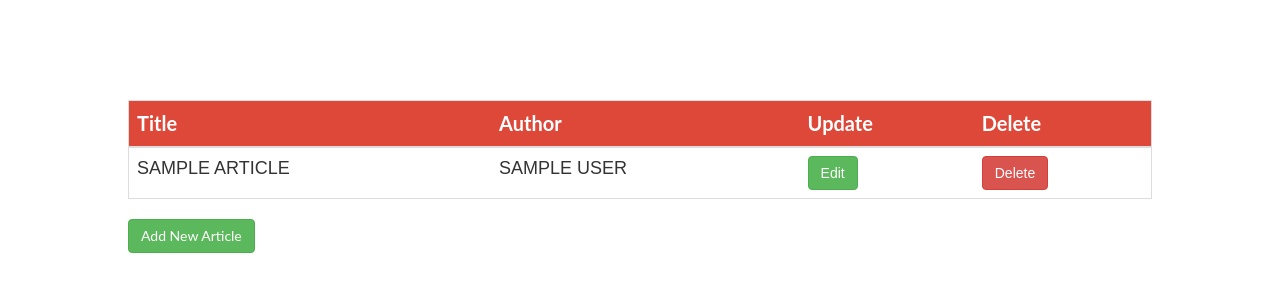
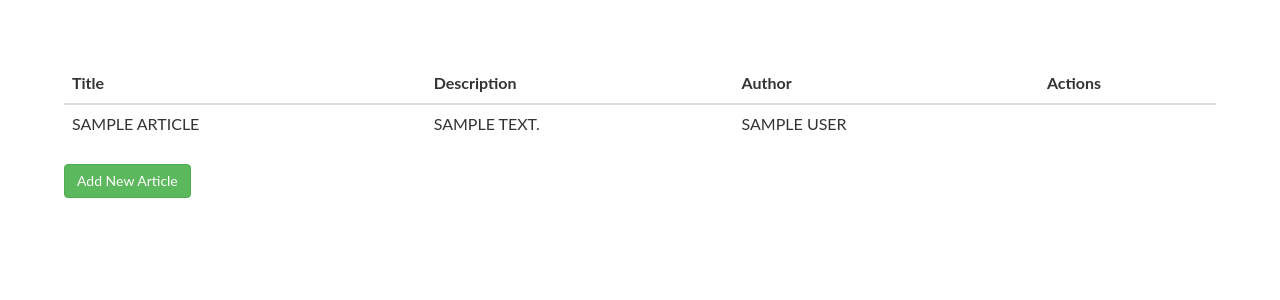
Before and after one commit to Libbna/BLOG_SITE, a PHP site: page /blog/admin/index.php in a window 1280 px wide. Shown: the part 64-364 px from the top of the page. Run offline with PHP 8.4, Linux system fonts and the light colour scheme; the visitor is signed in with stand-in values (Sample User, id 1); tables that the repository leaves empty or names only in its code hold one stand-in row (values such as "Sample post").

Commit message:
updated code

```diff
--- a/admin/index.php
+++ b/admin/index.php
@@ -12,30 +12,12 @@ if (!$user->is_logged_in()) {
 <head>
     <link rel="stylesheet" href="http://localhost/blog/assets/style.css">
     <link rel="stylesheet" href="https://maxcdn.bootstrapcdn.com/bootstrap/3.4.1/css/bootstrap.min.css">
+    <link rel="stylesheet" href="https://cdnjs.cloudflare.com/ajax/libs/font-awesome/4.7.0/css/font-awesome.min.css">
+
     <script src="https://ajax.googleapis.com/ajax/libs/jquery/3.5.1/jquery.min.js"></script>
     <script src="https://maxcdn.bootstrapcdn.com/bootstrap/3.4.1/js/bootstrap.min.js"></script>
 </head>
-<style>
-    .content1 {
-        margin: auto;
-        margin-top: 100px;
-        width: 80%;
-    }
 
-    tr {
-        font-size: 20px;
-    }
-
-    td {
-        font-size: 18px;
-        font-family: sans-serif;
-    }
-
-    thead {
-        background-color: #DE4839;
-        color: white;
-    }
-</style>
 <script type="text/javascript">
     function delpost(id, title) {
         if (confirm("Are you sure you want to delete '" + title + "'")) {
@@ -45,7 +27,7 @@ if (!$user->is_logged_in()) {
 </script>
 
 <?php include("header.php"); ?>
-<div class="content1">
+
 
 <?php if (isset($_REQUEST['action'])) { ?>
     <?php if ($_REQUEST['action'] == "added") { ?>
@@ -66,13 +48,13 @@ if (!$user->is_logged_in()) {
 <?php } ?>
 
 
-    <table class="table">
+<table class="table table-hover">
     <thead>
         <tr>
-                <th scope="col">Title</th>
-                <th scope="col">Author</th>
-                <th scope="col">Update</th>
-                <th scope="col">Delete</th>
+            <th>Title</th>
+            <th>Description</th>
+            <th>Author</th>
+            <th>Actions</th>
         </tr>
     </thead>
     <?php
@@ -80,17 +62,22 @@ if (!$user->is_logged_in()) {
     try {
         $stmt = $db->query('SELECT articleID, articleTitle, articleDesc, articleAuthor FROM article ORDER BY articleID DESC');
         while ($row = $stmt->fetch()) {
+
             echo '<tbody>';
-                echo '<tr>';
+            echo '<tr id="row">';
             echo '<td class="text-uppercase">' . $row['articleTitle'] . '</td>';
+            echo '<td class="text-uppercase">' . $row['articleDesc'] . '</td>';
             echo '<td class="text-uppercase">' . $row['articleAuthor'] . '</td>';
     ?>
-
             <td>
-                    <a class="btn btn-success" role="button" href="edit-blog-article.php?id = <?php echo $row['articleID']; ?>">Edit</a>
-                </td>
-                <td>
-                    <a class="btn btn-danger" role="button" href="javascript:delpost('<?php echo $row['articleID']; ?>','<?php echo $row['articleTitle']; ?>')">Delete</a>
+                <div id="mybtn" class="btn-group btn-group-md">
+                    <a id="edit" type="button" class="btn btn-success" role="button" href="edit-blog-article.php?id = <?php echo $row['articleID']; ?>">
+                        <i class="fa fa-edit"></i>
+                    </a>
+                    <a id="trash" type="button" class="btn btn-danger" role="button" href="javascript:delpost('<?php echo $row['articleID']; ?>','<?php echo $row['articleTitle']; ?>')">
+                        <i class="fa fa-trash"></i>
+                    </a>
+                </div>
             </td>
 
     <?php
@@ -104,10 +91,19 @@ if (!$user->is_logged_in()) {
     ?>
 </table>
 
-    <a class="btn btn-success" role="button" href="add-blog-article.php">Add New Article</a>
+<a id="add" class="btn btn-success" role="button" href="add-blog-article.php">Add New Article</a>
 
 
 
+<script type="text/javascript">
+    var row = document.getElementById("row");
+    var mybtn = document.getElementById("mybtn");
 
+    row.onmouseover = function() {
+        mybtn.style.display = "block";
+    }
 
-</div>
+    row.onmouseout = function() {
+        mybtn.style.display = "none";
+    }
+</script>
--- a/assets/style.css
+++ b/assets/style.css
@@ -51,11 +51,12 @@ form {
     margin-left: 500px;
 }
 
-table {
-    border-collapse: collapse;
-    border-spacing: 0;
-    width: 100%;
-    border: 1px solid #ddd;
+.table {
+    margin-top: 5%;
+    margin-left: 5%;
+    width: 90%;
+    /* max-width: 100%; */
+    margin-bottom: 20px;
 }
 
 th, td {
@@ -63,20 +64,8 @@ th, td {
     padding: 8px;
 }
 
-.delbtn {
-    transition: all linear 0.2s;
-    background: #FC0527;
-    border: none;
-    line-height: 22px;
-    font-size: 13px;
-    border-radius: 2;
-    padding: 6px 14px;
-    font-family: 'Montserrat' sans-serif;
-    color: white;
-}
-.delbtn a{
-    text-decoration: none;
-    color: #FEFEFE;
+.btn-group a {
+    margin-bottom: 5px;
 }
 
 .subbtn {
@@ -94,9 +83,25 @@ th, td {
     text-decoration: none;
     color: #FEFEFE;
 }
+
+#add {
+    margin-left: 5%;
+}
+#mybtn {
+    display: none;
+}
+
+#mybtn #edit {
+    margin-left: -3%;
+}
+#mybtn #trash {
+    margin-left: 5%;
+}
+
 .clr1{
     color: hsl(5deg 71% 55%);
 }
+
 
 /* Header CSS */
 
```
Also changed, not shown: admin/add-blog-article.php (+42 -4 lines), includes/config.php (+0 -37 lines). Lines whose indentation alone changed are shown as unchanged.
